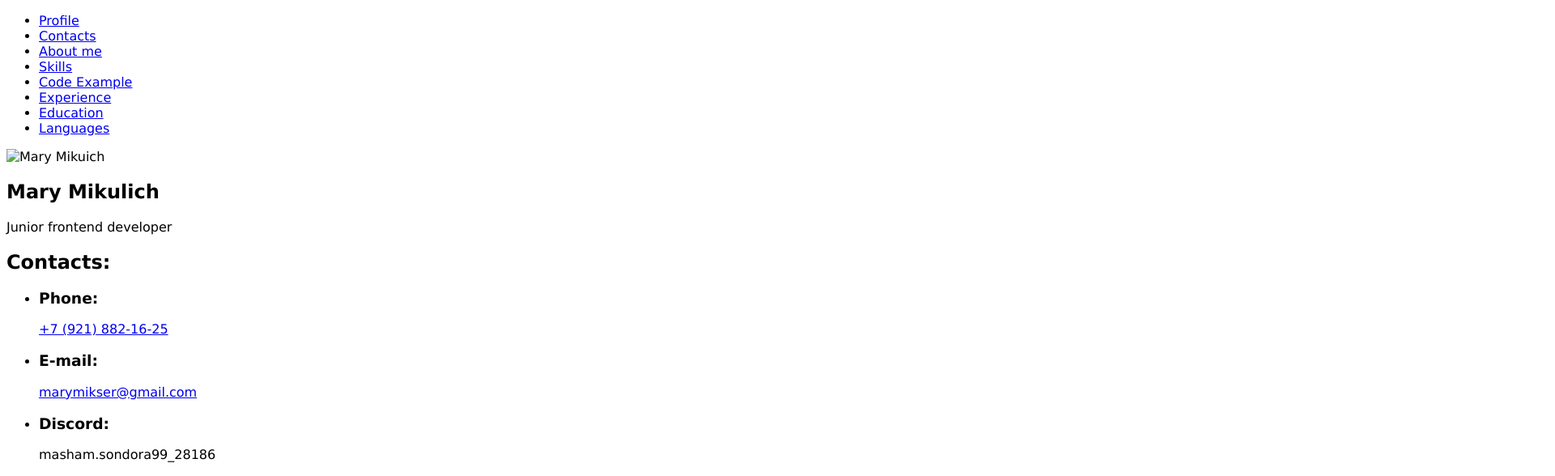
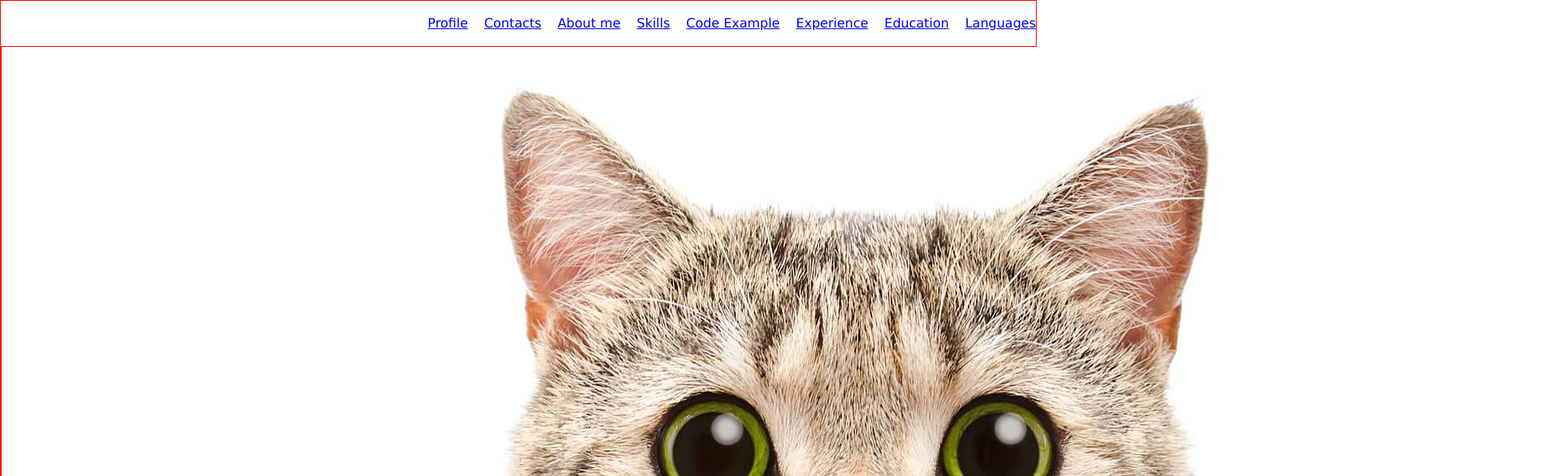
Before and after one commit to sondora99/rsschool-cv, a plain HTML site: page index.html in a window 1280 px wide. Shown: the top 588 px of the page at 81% size, 1920 px wide, since content can reach past the window. Drawn offline with Linux system fonts and the light colour scheme.

Commit message:
fix: removed from html unnecessary divs

```diff
--- a/index.html
+++ b/index.html
@@ -7,8 +7,8 @@
 <link rel="stylesheet" href="style.css">
 </head>
 <body>
+    <div class="container">
     <header class="header">
-        <div class="container">
             <nav class="nav">
                 <ul class="nav-list">
                     <li class="nav-list-item"><a class="nav-list-link" href="#">Profile</a></li>
@@ -21,12 +21,11 @@
                     <li class="nav-list-item"><a class="nav-list-link" href="#">Languages</a></li>
                 </ul>
             </nav>
-        </div>
     </header>
     <main class="main">
-        <div class="container">
+        <div class=""></div>
             <section class="section" id="profile">
-                <img class="user-img" src="#" alt="Mary Mikuich">
+                <img class="user-img" src="img/cat-img.jpg" alt="Mary Mikuich">
                 <h1 class="title">Mary Mikulich</h1>
                 <p class="subtitle">Junior frontend developer</p>
             </section>
@@ -110,10 +109,8 @@
                     <li class="list-item">English (c1)</li>
                 </ul>
             </section>
-        </div>
     </main>
     <footer class="footer">
-        <div class="container">
             <ul class="list footer">
                 <li class="list-item">
                     <a class="link" href="https://rs.school/courses/javascript-preschool-ru">
@@ -127,7 +124,7 @@
                     </a>
                 </li>
             </ul>
-        </div>
     </footer>
+    </div>
 </body>
 </html>
--- a/style.css
+++ b/style.css
@@ -1,3 +1,38 @@
 body {
-    font-family:Verdana, Geneva, Tahoma, sans-serif
+    margin: 0;
+    padding: 0;
+    font-family: Verdana, Geneva, Tahoma, sans-serif;
+    font-size: 16px;
+    line-height: 1.5rem;
+    color: #163152;
+    background-color: #ffffff;
 }
+
+.container {
+    max-width: 1440px;
+    margin: 0 auto;
+    border: 1px solid red;
+  }
+
+.section{
+    border: 1px solid red;
+}
+
+.nav-list {
+    list-style: none;
+    display: flex;
+    justify-content: flex-end;
+    align-items: center;
+  }
+
+.nav-list-item{
+    margin-right: 20px;
+}
+
+.nav-list-item:last-child{
+    margin-right: 0;
+}
+
+.list.footer {
+    list-style: none;
+}
```
Also changed, not shown: img/cat-img.jpg (added).
